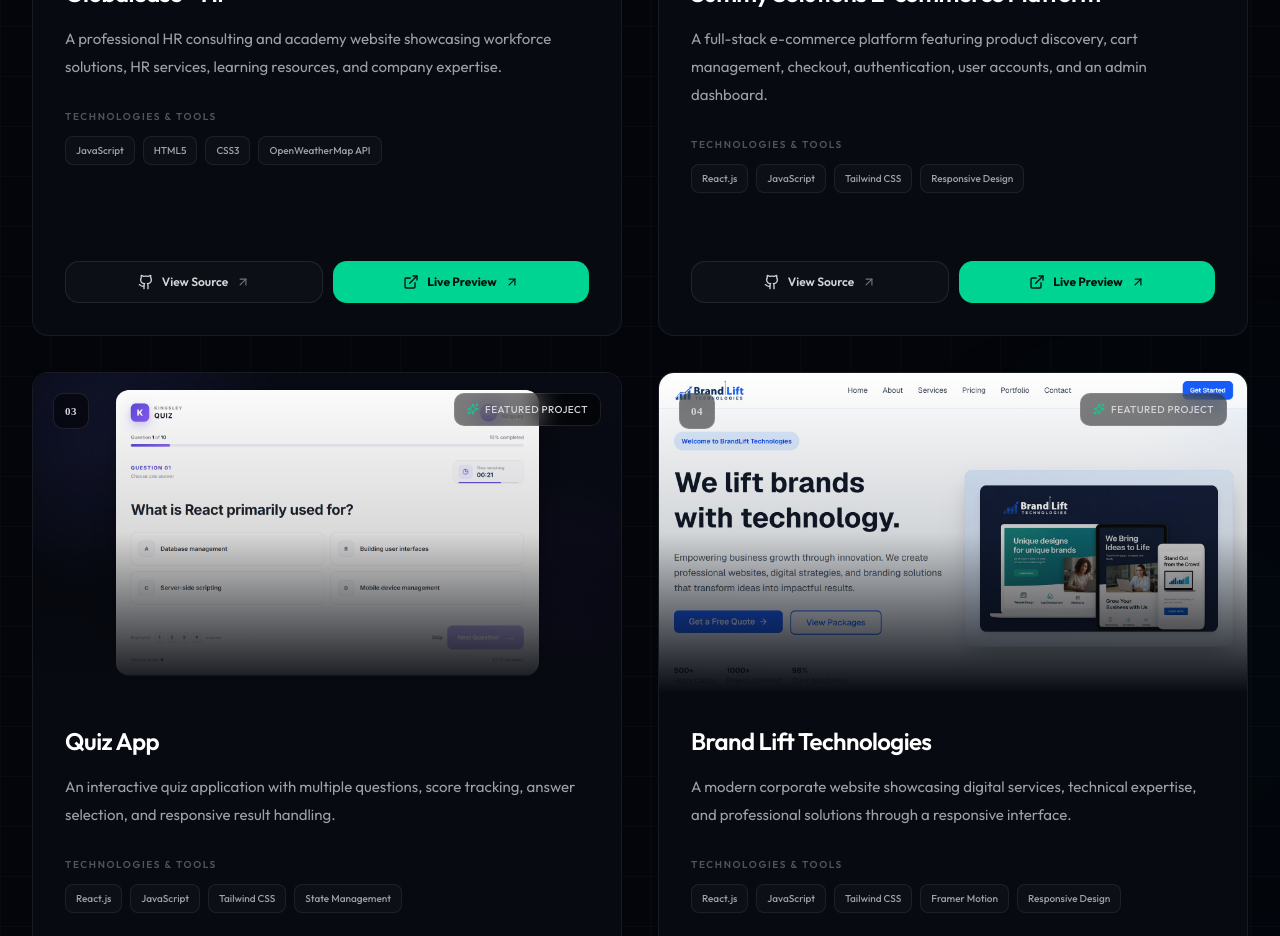
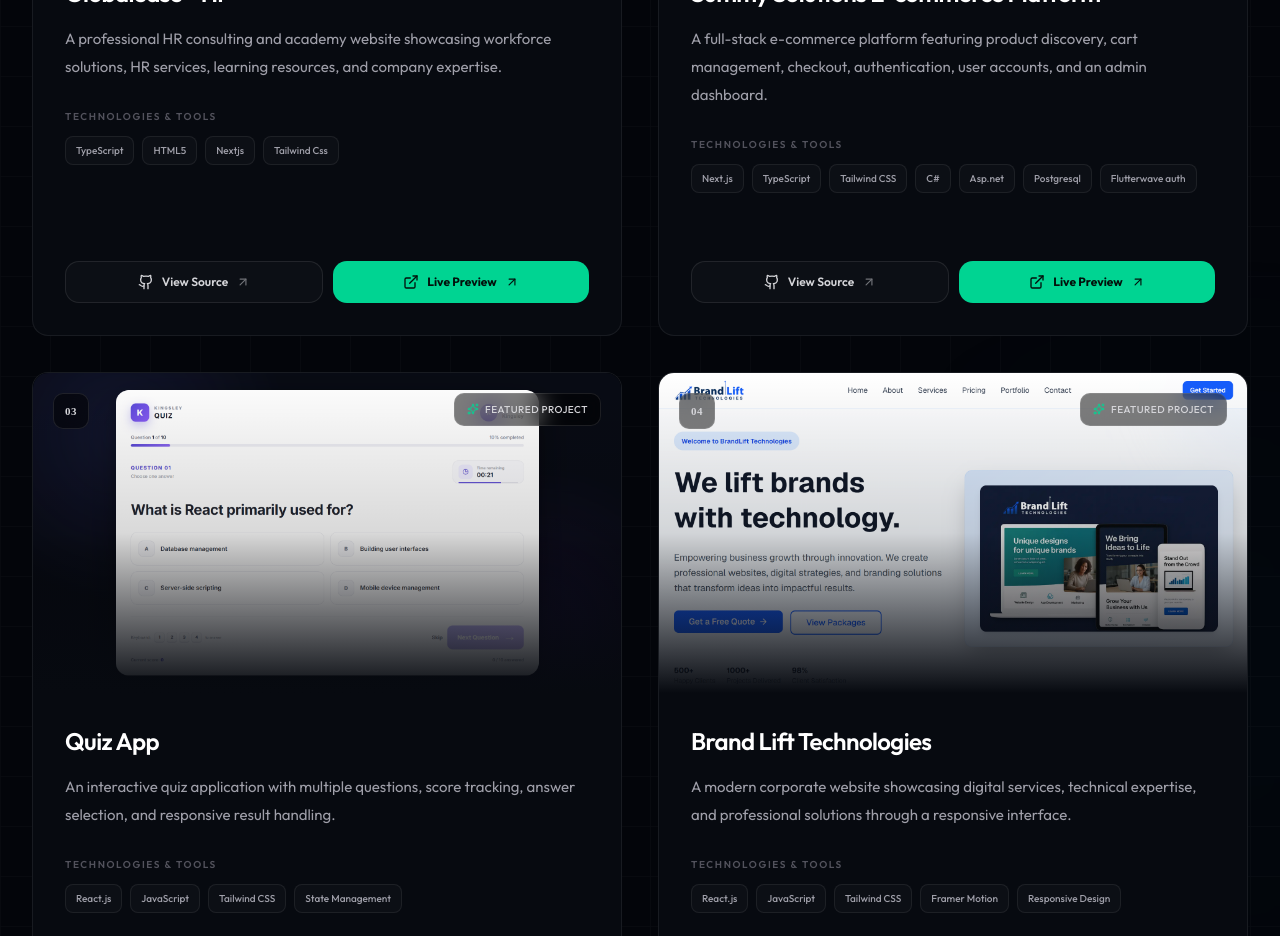
Before and after one commit to King-web-cell-05/kingsleydada-portfolio, a Next.js app: page / in a window 1280 px wide. Shown: the part 4500-5436 px from the top of the page. Built offline with nearby package versions, Linux system fonts and the light colour scheme; a web font is replaced by a local one.

Commit message:
Update projects.tsx

```diff
--- a/components/projects.tsx
+++ b/components/projects.tsx
@@ -18,10 +18,10 @@ const projects = [
     description:
       "A professional HR consulting and academy website showcasing workforce solutions, HR services, learning resources, and company expertise.",
     technologies: [
-      "JavaScript",
+      "TypeScript",
       "HTML5",
-      "CSS3",
-      "OpenWeatherMap API",
+      "Nextjs",
+      "Tailwind Css",
     ],
     image: "/global-hr.png",
     link: "https://github.com/davidgraphix/globaleasehr",
@@ -34,10 +34,13 @@ const projects = [
     description:
       "A full-stack e-commerce platform featuring product discovery, cart management, checkout, authentication, user accounts, and an admin dashboard.",
     technologies: [
-      "React.js",
-      "JavaScript",
+      "Next.js",
+      "TypeScript",
       "Tailwind CSS",
-      "Responsive Design",
+      "C#",
+"Asp.net",
+"Postgresql",
+"Flutterwave auth",
     ],
     image: "/summy-web.png",
     link: "https://github.com/davidgraphix/summy-web",
```
